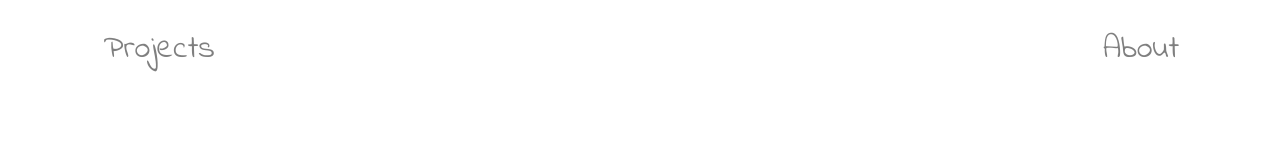
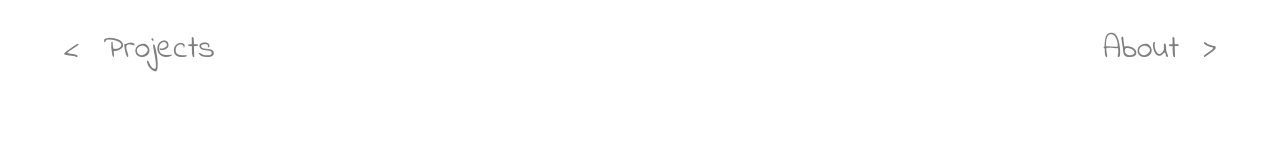
Before and after one commit to ageofabenius/ben-personal-site, a SvelteKit app: page / in a window 1280 px wide. Shown: the top 160 px of the page. Built offline with nearby package versions, Linux system fonts and the light colour scheme.

Commit message:
Made navigation links always show arrows to differentiate from page titles

```diff
--- a/src/routes/+page.svelte
+++ b/src/routes/+page.svelte
@@ -22,7 +22,7 @@
 			hover:font-semibold
 			{LAYOUT_DEBUG && 'bg-yellow-100'}"
 		>
-			<span class="invisible group-hover:visible">&lt&nbsp</span>
+			<span>&lt&nbsp</span>
 			<!-- svelte-ignore a11y_click_events_have_key_events -->
 			<!-- svelte-ignore a11y_no_static_element_interactions -->
 			<span
@@ -58,7 +58,7 @@
 			>
 				About
 			</span>
-			<span class="invisible group-hover:visible">&nbsp&gt</span>
+			<span>&nbsp&gt</span>
 		</span>
 	</PageHeader>
 	<!-- Spacer -->
--- a/src/routes/about/+page.svelte
+++ b/src/routes/about/+page.svelte
@@ -13,7 +13,7 @@
 			hover:font-semibold
 			{LAYOUT_DEBUG && 'bg-yellow-100'}"
 		>
-			<span class="invisible group-hover:visible">&lt&nbsp</span>
+			<span>&lt&nbsp</span>
 			<!-- svelte-ignore a11y_click_events_have_key_events -->
 			<!-- svelte-ignore a11y_no_static_element_interactions -->
 			<span
--- a/src/routes/projects/+page.svelte
+++ b/src/routes/projects/+page.svelte
@@ -35,7 +35,7 @@
 			>
 				Home
 			</span>
-			<span class="invisible group-hover:visible">&nbsp&gt</span>
+			<span>&nbsp&gt</span>
 		</span>
 	</PageHeader>
 	<div
```
